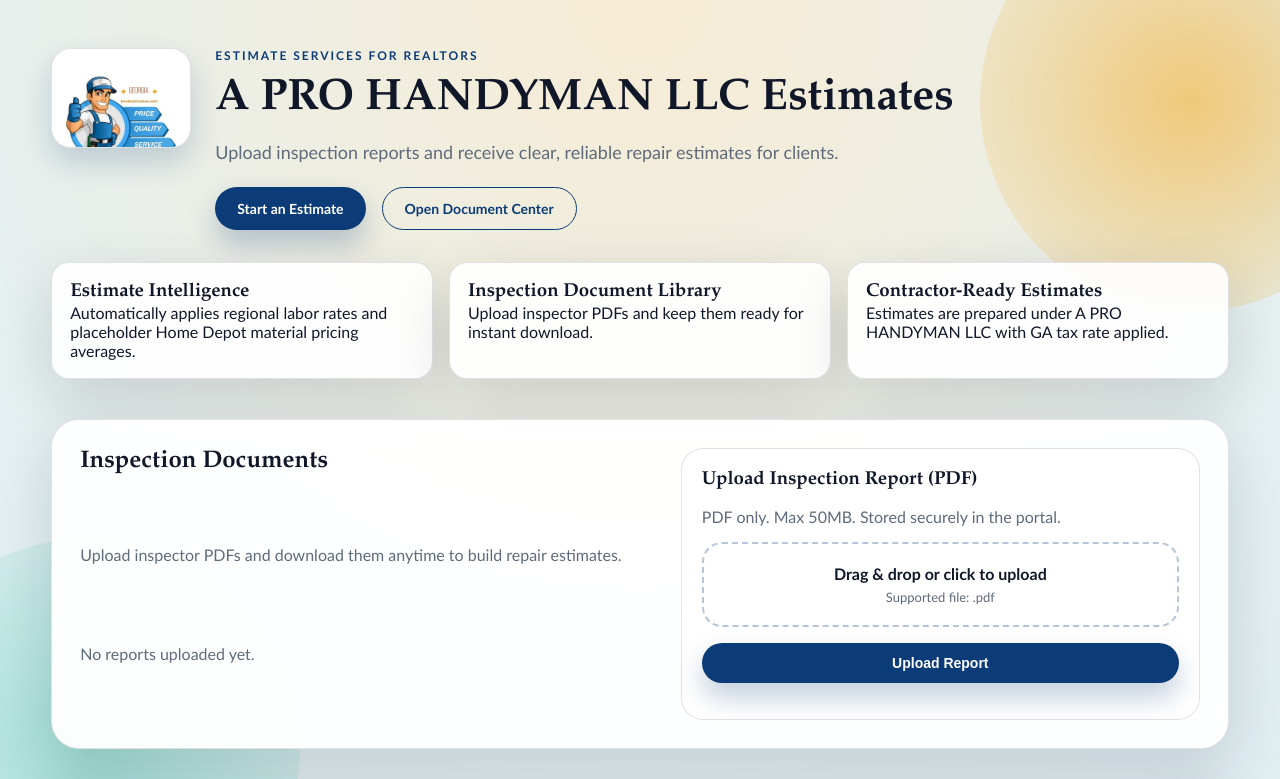
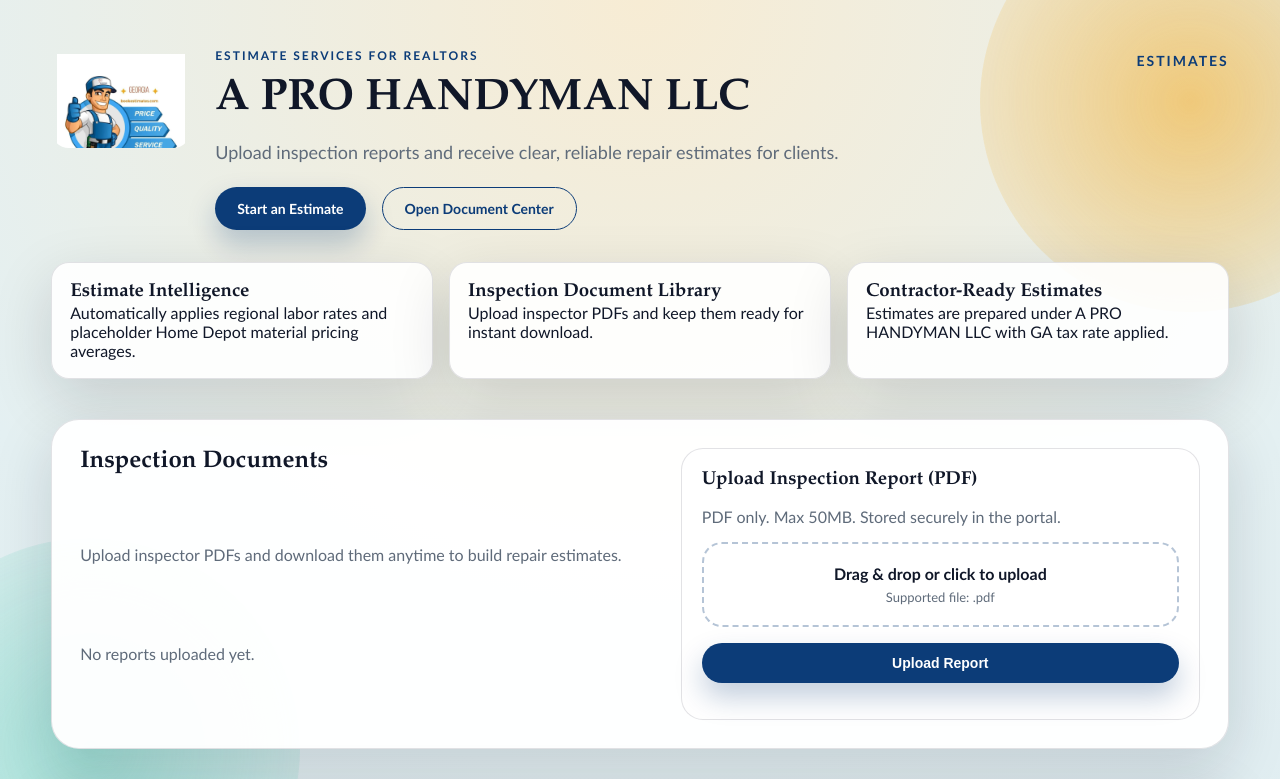
Before and after one commit to ozytarget/REALTOR, a website: page public/index.html in a window 1280 px wide. Shown: the top 779 px of the page. Drawn offline with Linux system fonts and the light colour scheme; no server answers.

Commit message:
Move Estimates label and make logo transparent

```diff
--- a/public/index.html
+++ b/public/index.html
@@ -16,9 +16,9 @@
                     <div class="logo">
                         <img src="assets/a-pro-handyman-llc.jpeg" alt="A PRO HANDYMAN LLC logo" />
                     </div>
-                    <div>
+                    <div class="brand-copy">
                         <p class="eyebrow">Estimate Services for Realtors</p>
-                        <h1>A PRO HANDYMAN LLC Estimates</h1>
+                        <h1>A PRO HANDYMAN LLC</h1>
                         <p class="lead">
                             Upload inspection reports and receive clear, reliable repair
                             estimates for clients.
@@ -28,6 +28,7 @@
                             <a class="btn ghost" href="#documents">Open Document Center</a>
                         </div>
                     </div>
+                    <div class="brand-estimates">Estimates</div>
                 </div>
                 <div class="hero-highlights">
                     <div class="highlight-card">
@@ -126,7 +127,7 @@
                     </div>
                     <div class="step-card">
                         <span>02</span>
-                        <h3>AI Reviews the Report</h3>
+                        <h3>Review</h3>
                         <p>Critical repairs and recommended actions are extracted.</p>
                     </div>
                     <div class="step-card">
--- a/public/styles.css
+++ b/public/styles.css
@@ -83,21 +83,37 @@
 
 .brand {
     display: grid;
-    grid-template-columns: auto 1fr;
+    grid-template-columns: auto 1fr auto;
     gap: 24px;
     align-items: start;
+}
+
+.brand-copy {
+    display: grid;
+    gap: 0;
+}
+
+.brand-estimates {
+    justify-self: end;
+    text-align: right;
+    text-transform: uppercase;
+    letter-spacing: 2px;
+    font-weight: 700;
+    color: var(--primary);
+    font-size: 14px;
+    padding-top: 4px;
 }
 
 .logo {
     width: 140px;
     height: 100px;
-    border-radius: 20px;
-    background: #fff;
-    border: 1px solid var(--border);
+    border-radius: 18px;
+    background: transparent;
+    border: none;
     display: grid;
     place-items: center;
     padding: 6px;
-    box-shadow: 0 14px 30px rgba(12, 60, 120, 0.2);
+    box-shadow: none;
     overflow: hidden;
 }
 
@@ -590,6 +606,11 @@
         grid-template-columns: 1fr;
     }
 
+    .brand-estimates {
+        justify-self: start;
+        text-align: left;
+    }
+
     .logo {
         width: 120px;
         height: 88px;
```
